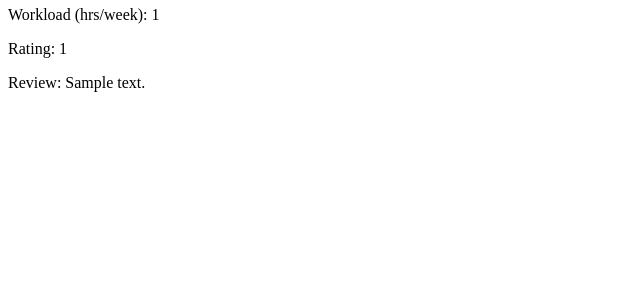
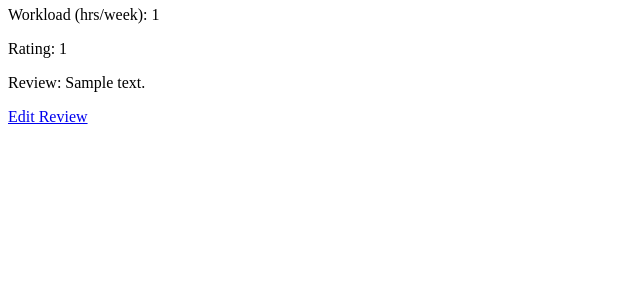
Before and after one commit to nkallem/review_my_courses, a Django app: page /courses/1/ in a window 1280 px wide. Shown: the part 326-626 px from the top of the page, without its empty margins (0-640 px from the left). Run offline with Django 4.2, Linux system fonts and the light colour scheme; tables that the repository leaves empty hold one stand-in row (values such as "Sample post").

Commit message:
Added a page to edit reviews

```diff
--- a/review_my_courses/templates/review_my_courses/course.html
+++ b/review_my_courses/templates/review_my_courses/course.html
@@ -15,6 +15,7 @@
         <p>Workload (hrs/week): {{ review.workload }}</p>
         <p>Rating: {{ review.rating }}</p>
         <p>Review: {{ review.text }}</p>
+        <p><a href="{% url 'review_my_courses:edit_review' review.id %}">Edit Review</a></p>
     {% endfor %}
 
 {% endblock content %}
--- a/review_my_courses/urls.py
+++ b/review_my_courses/urls.py
@@ -24,4 +24,6 @@ urlpatterns = [
     path('edit_school/<int:school_id>/', views.edit_school, name='edit_school'),
     # Page for editing a course.
     path('edit_course/<int:course_id>/', views.edit_course, name='edit_course'),
+    # Page for editing a review.
+    path('edit_review/<int:review_id>/', views.edit_review, name='edit_review'),
 ]
--- a/review_my_courses/views.py
+++ b/review_my_courses/views.py
@@ -127,3 +127,24 @@ def edit_course(request, course_id):
     # Display a blank or invalid form
     context = {'school': school, 'course': course, 'form': form}
     return render(request, 'review_my_courses/edit_course.html', context)
+
+
+def edit_review(request, review_id):
+    """Edit an existing review."""
+    review = Review.objects.get(id=review_id)
+    course = review.course
+    school = course.school
+
+    if request.method != 'POST':
+        # Initial request; pre-fill form with the current review.
+        form = ReviewForm(instance=review)
+    else:
+        # POST data submitted; process data.
+        form = ReviewForm(instance=review, data=request.POST)
+        if form.is_valid():
+            form.save()
+            return redirect('review_my_courses:course', course_id=course.id)
+
+    # Display a blank or invalid form
+    context = {'school': school, 'course': course, 'review': review, 'form': form}
+    return render(request, 'review_my_courses/edit_review.html', context)
```
Also changed, not shown: review_my_courses/templates/review_my_courses/edit_review.html (added, +14 -0 lines).
